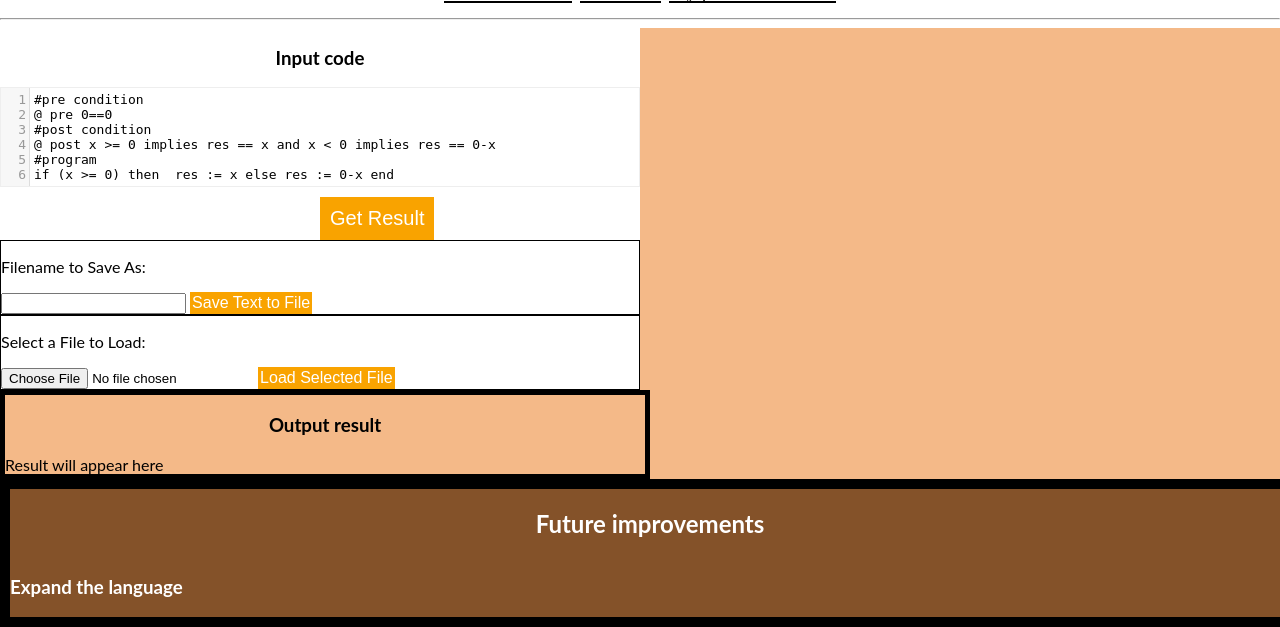
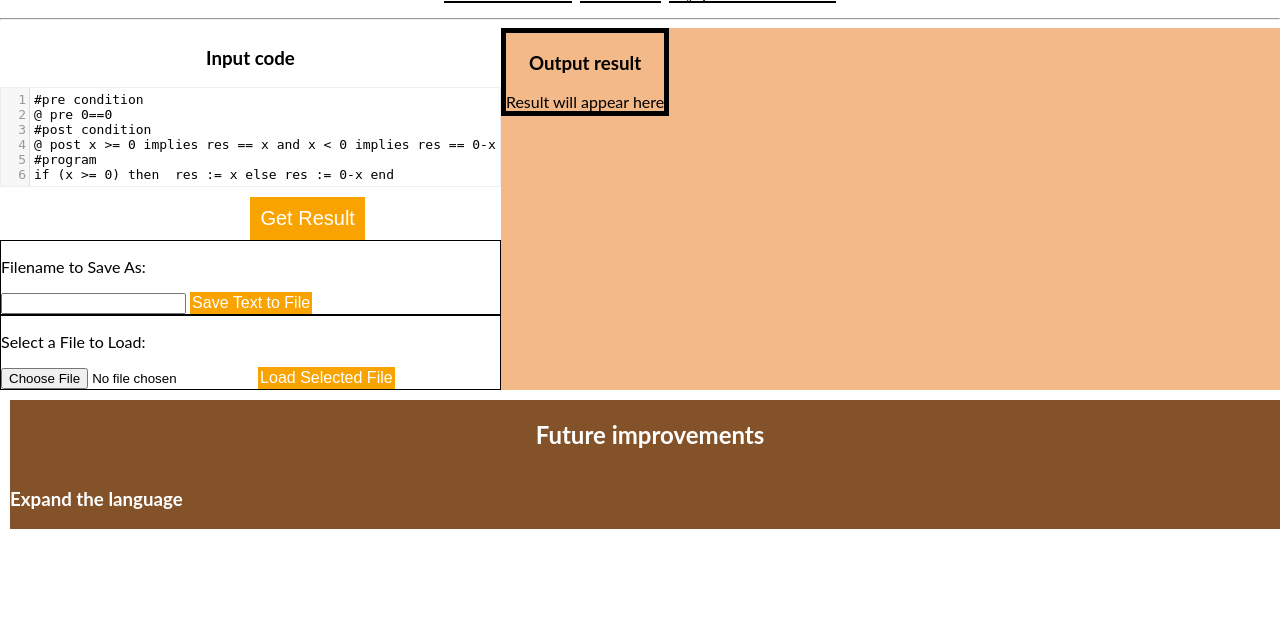
Before and after one commit to anaoaktree/vcgen, a Django app: page / in a window 1280 px wide. Shown: the part 187-814 px from the top of the page. After the commit the page ends 716 px from the top, so only its background shows below. Run offline with Django 3.2, Linux system fonts and the light colour scheme; some libraries are stand-ins or nearby versions.

Commit message:
styling css color

```diff
--- a/textinterface/static/textinterface/css/style.css
+++ b/textinterface/static/textinterface/css/style.css
@@ -43,7 +43,7 @@ section{
 #improvs{
 	background-color: #845229;
 	color:white;
-	border: 10px solid black;
+	border: 10px solid white;
 
 }
 
@@ -66,7 +66,7 @@ article{
 	float: left;
 }
 
-#action article{
+#action .whitebag{
 	width: 50%;
 }
 
```
